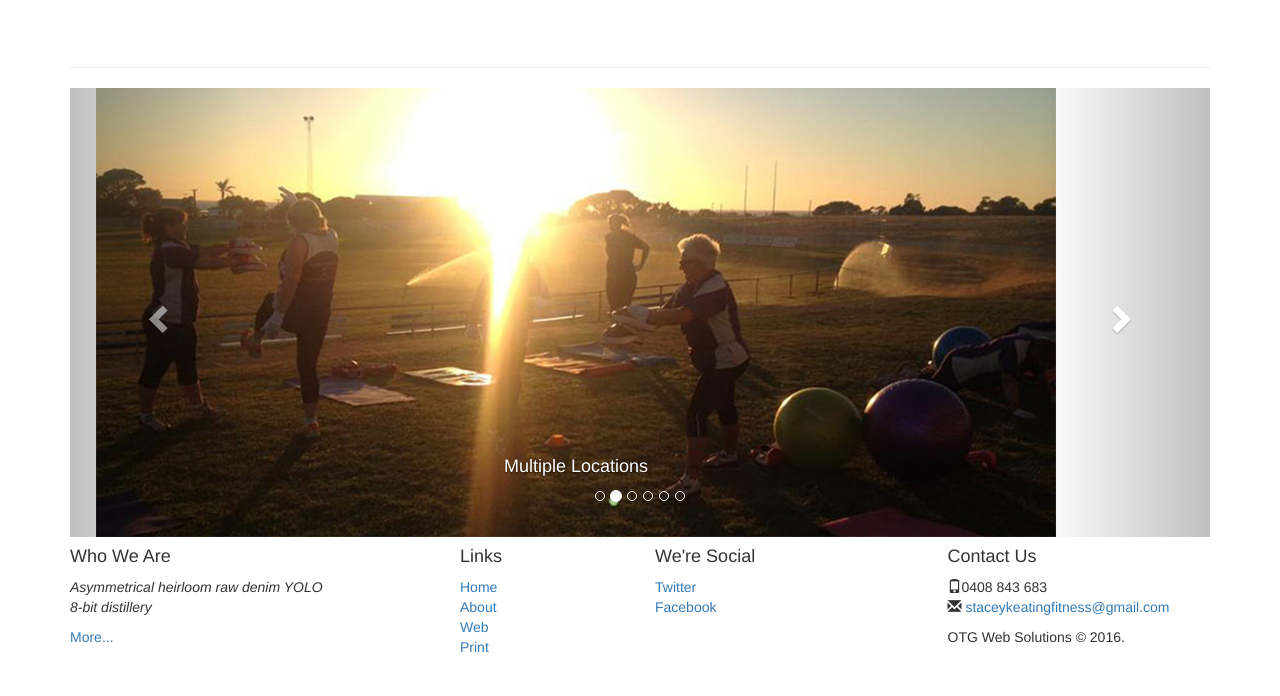
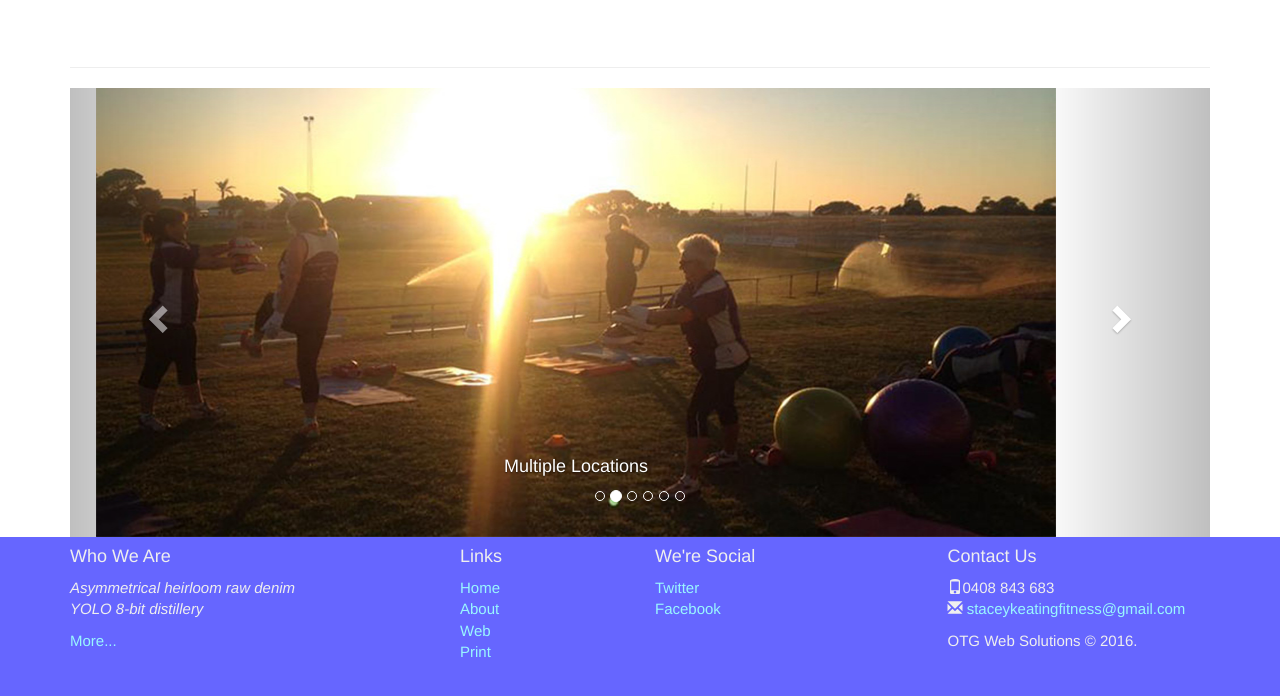
Before and after one commit to jayleth72/jayleth72.github.io, a plain HTML site: page index.html in a window 1280 px wide. Shown: the part 174-870 px from the top of the page. Before the commit the page ends 841 px from the top, so only its background shows below. Drawn offline with nearby package versions, Linux system fonts and the light colour scheme.

Commit message:
changed footer colour

```diff
--- a/css/styles2.css
+++ b/css/styles2.css
@@ -1,9 +1,32 @@
-/*.navbar-brand {
-  transform: translateX(-50%);
-  left: 50%;
-  position: absolute;
-}*/
-
 .carousel-inner > .item > img {
     margin: 0 auto;
 }
+
+
+/* Sticky footer styles
+-------------------------------------------------- */
+html {
+  position: relative;
+  min-height: 100%;
+}
+body {
+  /* Margin bottom by footer height */
+  margin-bottom: 200px;
+}
+.footer {
+  position: absolute;
+  bottom: 0;
+  width: 100%;
+  height: 200px;
+}
+.footer {
+  font-size: 15px;
+  color: #efefef;
+  background-color: #6666ff;
+}
+.footer a {
+  color: #9af7fe;
+}
+@media only screen and (max-width: 768px) {
+  body { margin-bottom: 400px; }
+  .footer { height: 400px; }
```
